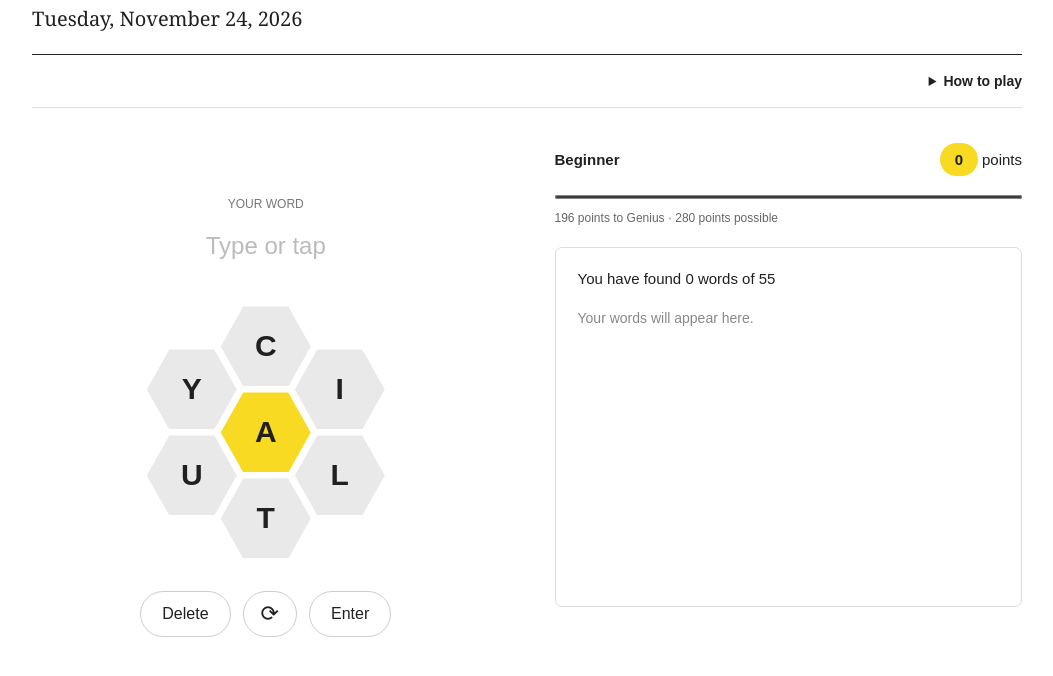
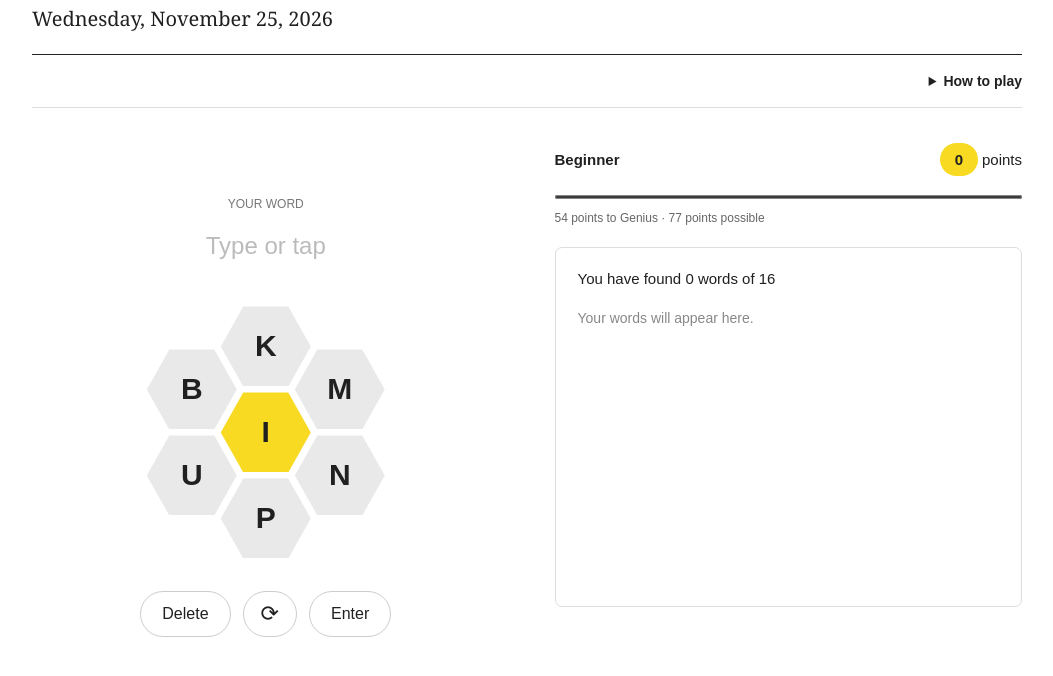
Before and after one commit to kingstarcat/spellingbee, a plain HTML site: page index.html in a window 1280 px wide. Shown: the part 92-768 px from the top of the page, without its empty margins (113-1166 px from the left). Drawn offline with Linux system fonts and the light colour scheme.

Commit message:
puzzle 2026-11-25

```diff
--- a/index.html
+++ b/index.html
@@ -85,7 +85,7 @@
     </div>
     <noscript>Enable JavaScript to play.</noscript>
   </main>
-  <script type="application/json" id="puzzle-data">{"date": "2026-11-24", "centerLetter": "a", "outerLetters": ["c", "i", "l", "t", "u", "y"], "answers": ["actuality", "acacia", "acai", "actual", "actually", "acuity", "acyclic", "alit", "allay", "ally", "atilt", "attic", "cacti", "calculi", "call", "calla", "catalytic", "catalytically", "catcall", "cattail", "cattily", "catty", "caul", "cilia", "clay", "cyclical", "cyclically", "iliac", "italic", "lactic", "lacy", "laic", "laical", "laity", "lilac", "luau", "tacit", "tacitly", "tact", "tactic", "tactical", "tactically", "tactility", "tactual", "tail", "talc", "tali", "tall", "tallit", "tally", "tatty", "taut", "tautly", "yuca", "yucca"], "pangrams": ["actuality"]}</script>
+  <script type="application/json" id="puzzle-data">{"date": "2026-11-25", "centerLetter": "i", "outerLetters": ["k", "m", "n", "p", "u", "b"], "answers": ["bumpkin", "bikini", "kink", "mini", "minim", "minimum", "mink", "nimbi", "nubbin", "pimp", "pink", "pinup", "pippin", "pumpkin", "unkink", "unpin"], "pangrams": ["bumpkin"]}</script>
   <script>
     'use strict';
     const puzzle = JSON.parse(document.getElementById('puzzle-data').textContent);
```
